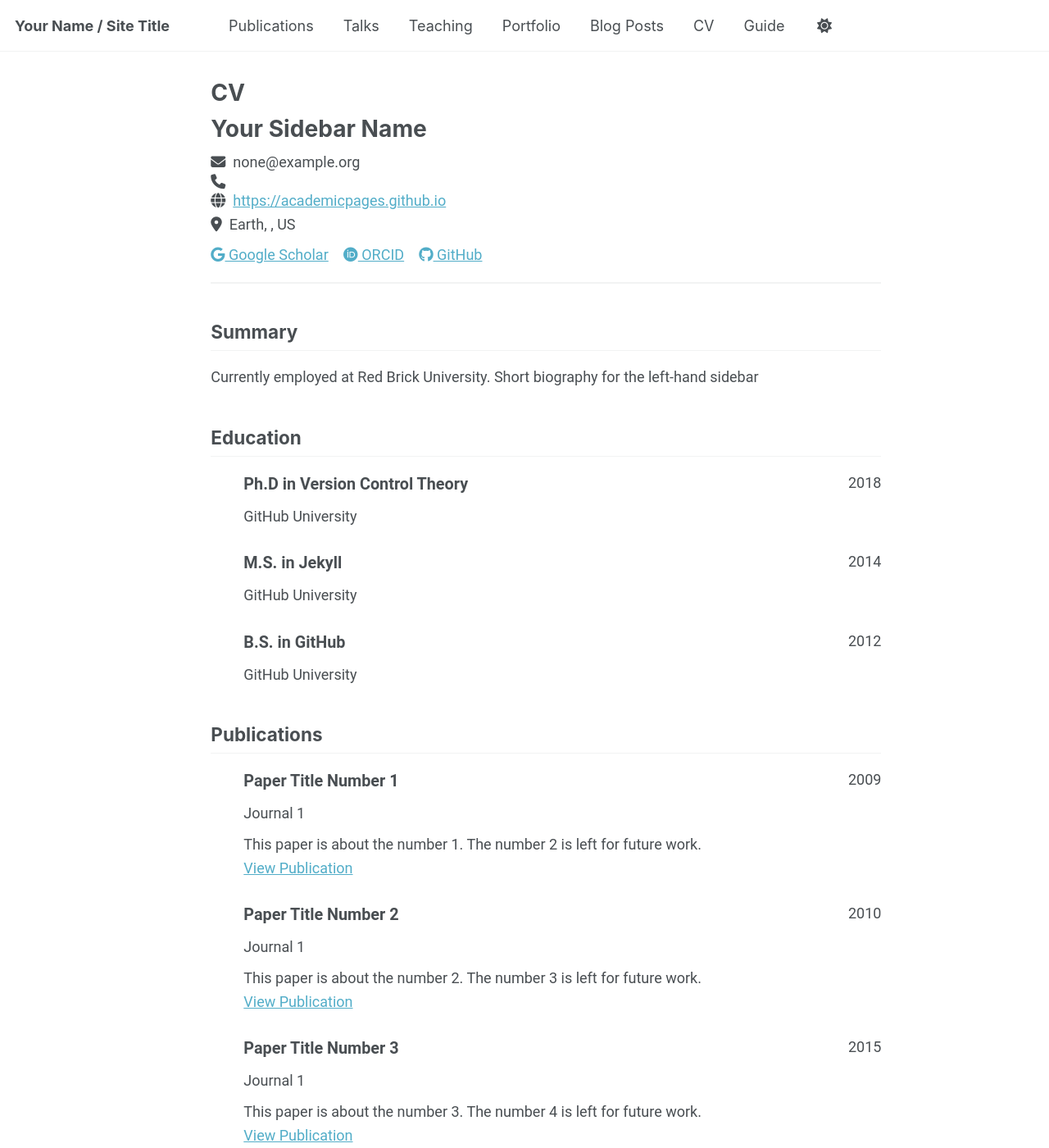
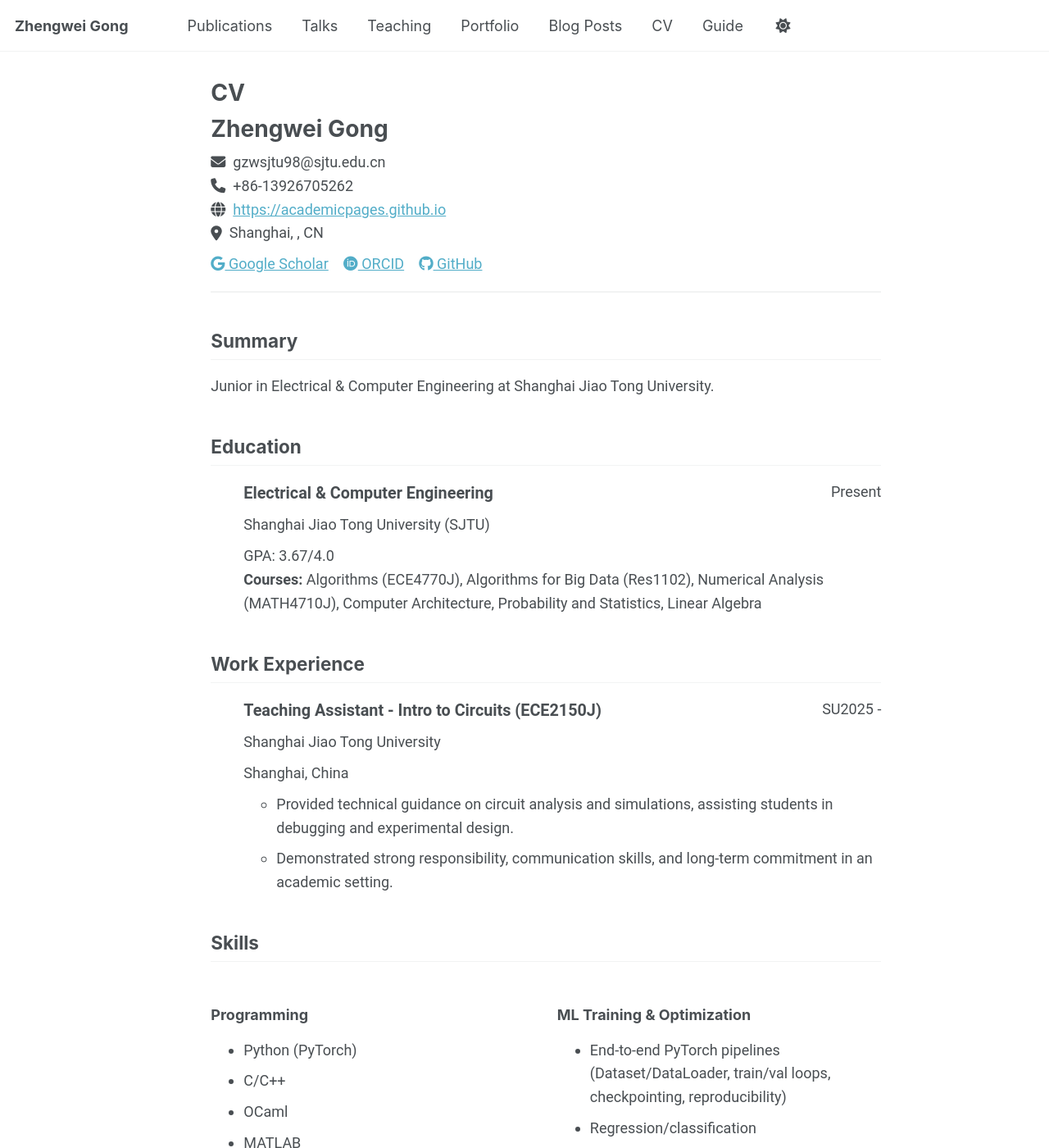
Before and after one commit to turingw1/ZhengweiGong.github.io, a Jekyll site: the page built from _pages/cv-json.md, in a window 1280 px wide and 1400 px high. Shown: the whole window at 82% size. Built offline with Jekyll 4.4.1, drawn with Linux system fonts in a browser that asks for light colours; a script bundle is joined from its source files by our own code; library files that are not in the unit come from our copies; some of the changed text lies outside the part shown.

Commit message:
Update site content and CV

```diff
--- a/_config.yml
+++ b/_config.yml
@@ -9,10 +9,10 @@
 # Basic Site Settings
 locale                   : "en-US"
 site_theme               : "default" # The available themes options are "default", "air", "sunrise", "mint", "dirt" and "contrast"
-title                    : "Your Name / Site Title"
+title                    : "Zhengwei Gong"
 title_separator          : "-"
-name                     : &name "Your Name"
-description              : &description "Your Name's academic portfolio"   # Update this with a general description of your site, this is the default if not overridden by a page
+name                     : &name "Zhengwei Gong"
+description              : &description "Junior in Electrical & Computer Engineering at Shanghai Jiao Tong University."   # Update this with a general description of your site, this is the default if not overridden by a page
 url                      : https://academicpages.github.io # The base hostname & protocol for your site e.g. "https://[your GitHub username].github.io",
                                                            # or if you already have some other page hosted on Github then use "https://[your GitHub username].github.io/[Your Repo Name]"
 baseurl                  : "" # the subpath of your site, e.g. "/blog"
@@ -24,13 +24,13 @@ repository               : "academicpages/academicpages.github.io"
 author:
   # Biographic information
   avatar           : "profile.png"
-  name             : "Your Sidebar Name"
+  name             : "Zhengwei Gong"
   pronouns         : # example: "she/her"
-  bio              : "Short biography for the left-hand sidebar"
-  location         : "Earth"
-  employer         : "Red Brick University"
+  bio              : "Junior in Electrical & Computer Engineering at Shanghai Jiao Tong University."
+  location         : "Shanghai, China"
+  employer         : "Shanghai Jiao Tong University"
   uri              : # URL
-  email            : "none@example.org"
+  email            : "gzwsjtu98@sjtu.edu.cn"
 
   # Academic websites
   academia         : # URL
--- a/_data/cv.json
+++ b/_data/cv.json
@@ -1,15 +1,15 @@
 {
   "basics": {
-    "name": "Your Sidebar Name",
-    "email": "none@example.org",
-    "phone": "",
+    "name": "Zhengwei Gong",
+    "email": "gzwsjtu98@sjtu.edu.cn",
+    "phone": "+86-13926705262",
     "website": "https://academicpages.github.io",
-    "summary": "Currently employed at Red Brick University. Short biography for the left-hand sidebar",
+    "summary": "Junior in Electrical & Computer Engineering at Shanghai Jiao Tong University.",
     "location": {
       "address": "",
       "postalCode": "",
-      "city": "Earth",
-      "countryCode": "US",
+      "city": "Shanghai",
+      "countryCode": "CN",
       "region": ""
     },
     "profiles": [
@@ -30,37 +30,73 @@
       }
     ]
   },
-  "work": [],
+  "work": [
+    {
+      "position": "Teaching Assistant - Intro to Circuits (ECE2150J)",
+      "company": "Shanghai Jiao Tong University",
+      "startDate": "SU2025",
+      "endDate": "",
+      "summary": "Shanghai, China",
+      "highlights": [
+        "Provided technical guidance on circuit analysis and simulations, assisting students in debugging and experimental design.",
+        "Demonstrated strong responsibility, communication skills, and long-term commitment in an academic setting."
+      ]
+    }
+  ],
   "education": [
     {
-      "institution": "GitHub University",
-      "area": "Ph.D in Version Control Theory",
-      "studyType": "",
-      "startDate": "",
-      "endDate": "2018",
-      "gpa": null,
-      "courses": []
+      "institution": "Shanghai Jiao Tong University (SJTU)",
+      "area": "Electrical & Computer Engineering",
+      "studyType": "Junior",
+      "startDate": "2023-09",
+      "endDate": "Present",
+      "gpa": "3.67/4.0",
+      "courses": [
+        "Algorithms (ECE4770J)",
+        "Algorithms for Big Data (Res1102)",
+        "Numerical Analysis (MATH4710J)",
+        "Computer Architecture",
+        "Probability and Statistics",
+        "Linear Algebra"
+      ]
+    }
+  ],
+  "skills": [
+    {
+      "name": "Programming",
+      "keywords": [
+        "Python (PyTorch)",
+        "C/C++",
+        "OCaml",
+        "MATLAB",
+        "LaTeX",
+        "Verilog"
+      ]
     },
     {
-      "institution": "GitHub University",
-      "area": "M.S. in Jekyll",
-      "studyType": "",
-      "startDate": "",
-      "endDate": "2014",
-      "gpa": null,
-      "courses": []
+      "name": "ML Training & Optimization",
+      "keywords": [
+        "End-to-end PyTorch pipelines (Dataset/DataLoader, train/val loops, checkpointing, reproducibility)",
+        "Regression/classification",
+        "Adam/SGD, LR scheduling, regularization, loss engineering (MSE/Huber, multi-task losses)",
+        "Hyperparameter tuning"
+      ]
     },
     {
-      "institution": "GitHub University",
-      "area": "B.S. in GitHub",
-      "studyType": "",
-      "startDate": "",
-      "endDate": "2012",
-      "gpa": null,
-      "courses": []
+      "name": "Simulation & Experimentation",
+      "keywords": [
+        "Learning-based experiments in simulated environments (CARLA, Habitat-Lab)",
+        "Evaluation with MAE/RMSE/F1 and error breakdowns"
+      ]
+    },
+    {
+      "name": "Environment & Writing",
+      "keywords": [
+        "Ubuntu-based AI development (conda, CUDA-ready PyTorch, Git, Docker, SSH)",
+        "Formal academic writing and collaborative workflows using LaTeX and Git"
+      ]
     }
   ],
-  "skills": [],
   "languages": [],
   "interests": [],
   "references": [],
@@ -142,11 +178,25 @@
   ],
   "portfolio": [
     {
-      "name": "Portfolio item number 1",
-      "category": "portfolio",
-      "date": "",
+      "name": "Neural Network-based Numerical Integration",
+      "category": "project",
+      "date": "2025",
       "url": "",
-      "description": "Short description of portfolio item number 1<br/><img src='/images/500x300.png'>"
+      "description": "Course project (MATH471: Numerical Analysis). Built neural-network-based function approximators for definite integrals with PyTorch, including data generation, training, and evaluation; analyzed stability and generalization."
+    },
+    {
+      "name": "Machine Learning and Large-Scale Algorithm Optimization",
+      "category": "project",
+      "date": "2025",
+      "url": "",
+      "description": "Course project (Res1102: Algorithms for Big Data). Implemented perceptron, MLP, MNIST classifier, language-ID RNNs, and a masked-attention transformer for character-level GPT."
+    },
+    {
+      "name": "Algorithms & AI Foundations Self-Study Module",
+      "category": "project",
+      "date": "2025",
+      "url": "",
+      "description": "Self-directed & course project (ECE477: Intro to Algorithm). Studied advanced algorithms and co-authored a structured algorithm wiki with LaTeX and Git."
     }
   ]
 }
--- a/_pages/cv-json.md
+++ b/_pages/cv-json.md
@@ -12,6 +12,6 @@ redirect_from:
 {% include cv-template.html %}
 
 <div class="cv-download-links">
-  <a href="{{ base_path }}/files/cv.pdf" class="btn btn--primary">Download CV as PDF</a>
+  <a href="{{ base_path }}/CV_ZhengweiGong.pdf" class="btn btn--primary">Download CV as PDF</a>
   <a href="{{ base_path }}" class="btn btn--inverse">View Markdown CV</a>
 </div>
--- a/_pages/cv.md
+++ b/_pages/cv.md
@@ -11,35 +11,46 @@ redirect_from:
 
 Education
 ======
-* Ph.D in Version Control Theory, GitHub University, 2018 (expected)
-* M.S. in Jekyll, GitHub University, 2014
-* B.S. in GitHub, GitHub University, 2012
+* Shanghai Jiao Tong University (SJTU), Shanghai, China
+  Junior in Electrical & Computer Engineering, Sept. 2023 - Present
+  GPA: 3.67/4.0; Rank: 52/262
+  Relevant Coursework: Algorithms (ECE4770J), Algorithms for Big Data (Res1102), Numerical Analysis (MATH4710J), Computer Architecture, Probability and Statistics, Linear Algebra
+  Awards: Gold Medal University Physics Competition (Top 5%); Feng Tongsheng Scholarship (University-level)
+
+Research and Technical Projects
+======
+* Neural Network-based Numerical Integration (Course Project, MATH471: Numerical Analysis), FA2025
+  * Neural Approximation & Data Pipeline: Built neural-network-based function approximators for definite integrals using PyTorch, including synthetic data generation, model definition, and batched training with DataLoader.
+  * Training, Evaluation & Stability Analysis: Implemented end-to-end training and evaluation workflows (forward/backward propagation, loss monitoring, MAE/MSE evaluation), and analyzed numerical stability and generalization under different function smoothness and sampling resolutions.
+
+* Machine Learning and Large-Scale Algorithm Optimization (Course Project, Res1102: Algorithms for Big Data), FA2025
+  * Classical-to-RNN Stack: Implemented perceptron, regression MLP, MNIST classifier, and language-ID RNNs with PyTorch Modules, DataLoader pipelines, and custom gradient-descent loops, validating each stage via numpy/matplotlib instrumentation and disciplined loss tracking.
+  * Transformer & GPT Tooling: Built a masked-attention transformer with LayerNorm, residual connections, and autoregressive sampling to power a character-level GPT, leveraging cross-entropy training, torch.nn.functional utilities, and reproducible generation scripts for trustworthy evaluation.
+
+* Algorithms & AI Foundations Self-Study Module (Self-directed & Course Project, ECE477: Intro to Algorithm), 2025.6-2025.12
+  * Advanced Algorithmic Thinking for AI: Systematically studied advanced algorithms (graph algorithms, search, optimization, matching, and randomized algorithm), with emphasis on their role in AI problem solving such as search, planning, and decision-making.
+  * Collaborative Algorithm Wiki Project: Co-authored a structured algorithm wiki using Git and LaTeX in a team setting, focusing on clear exposition of algorithmic ideas, correctness, and complexity, following reproducible and standardized documentation practices.
 
 Work experience
 ======
-* Spring 2024: Academic Pages Collaborator
-  * GitHub University
-  * Duties includes: Updates and improvements to template
-  * Supervisor: The Users
-
-* Fall 2015: Research Assistant
-  * GitHub University
-  * Duties included: Merging pull requests
-  * Supervisor: Professor Hub
-
-* Summer 2015: Research Assistant
-  * GitHub University
-  * Duties included: Tagging issues
-  * Supervisor: Professor Git
+* Teaching Assistant - Intro to Circuits (ECE2150J), Shanghai Jiao Tong University, Shanghai, China (SU2025)
+  * Provided technical guidance on circuit analysis and simulations, assisting students in debugging and experimental design.
+  * Demonstrated strong responsibility, communication skills, and long-term commitment in an academic setting.
 
 Skills
 ======
-* Skill 1
-* Skill 2
-  * Sub-skill 2.1
-  * Sub-skill 2.2
-  * Sub-skill 2.3
-* Skill 3
+* Programming: Python (PyTorch), C/C++, OCaml, MATLAB, LaTeX, Verilog.
+* ML Training & Optimization: End-to-end PyTorch pipelines (Dataset/DataLoader, train/val loops, checkpointing, reproducibility); regression/classification; Adam/SGD, LR scheduling, regularization, loss engineering (MSE/Huber, multi-task losses), hyperparameter tuning.
+* Simulation & Experimentation: Learning-based experiments in simulated environments, including CARLA and Habitat-Lab; evaluation with MAE/RMSE/F1 and error breakdowns.
+* Environment & Writing: Proficient with Ubuntu-based AI development (conda, CUDA-ready PyTorch, Git, Docker, SSH); experienced in formal academic writing and collaborative workflows using LaTeX and Git.
+
+Leadership and Awards
+======
+* Gold Medal, University Physics Competition (FA2024, SJTU)
+  * Aerodynamic Modeling and Analysis: Led the modeling and analysis of a three-dimensional aerodynamic problem, translating physical assumptions into simulation-ready formulations and interpreting quantitative results from the simulated flow field.
+  * 3D Physical Simulation with Ansys: Proposed and implemented a 3D simulation workflow using Ansys to study airflow behavior and system response, increasing the final report's confidence factor by 30%.
+
+* Feng Tongsheng Scholarship (Merit-based, University-level), FA2025
 
 Publications
 ======
@@ -58,7 +69,3 @@ Teaching
   <ul>{% for post in site.teaching reversed %}
     {% include archive-single-cv.html %}
   {% endfor %}</ul>
-
-Service and leadership
-======
-* Currently signed in to 43 different slack teams
```
Also changed, not shown: 2 other files.
